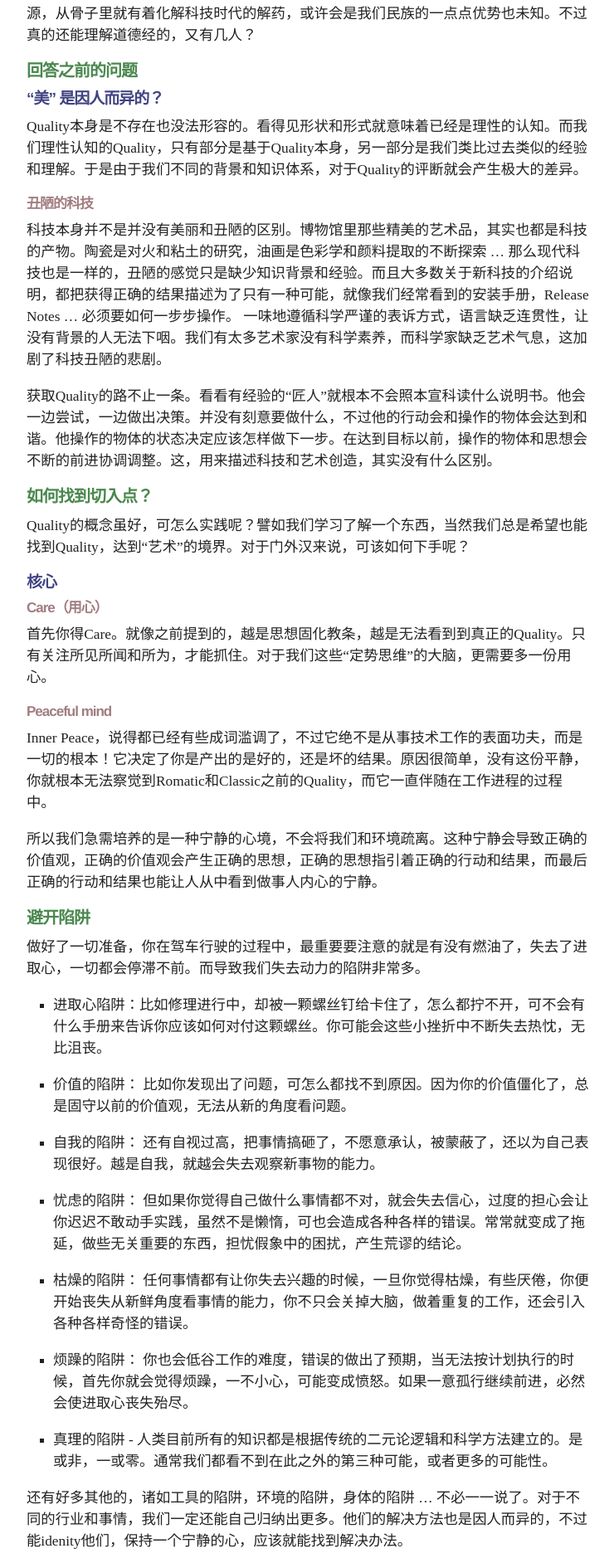
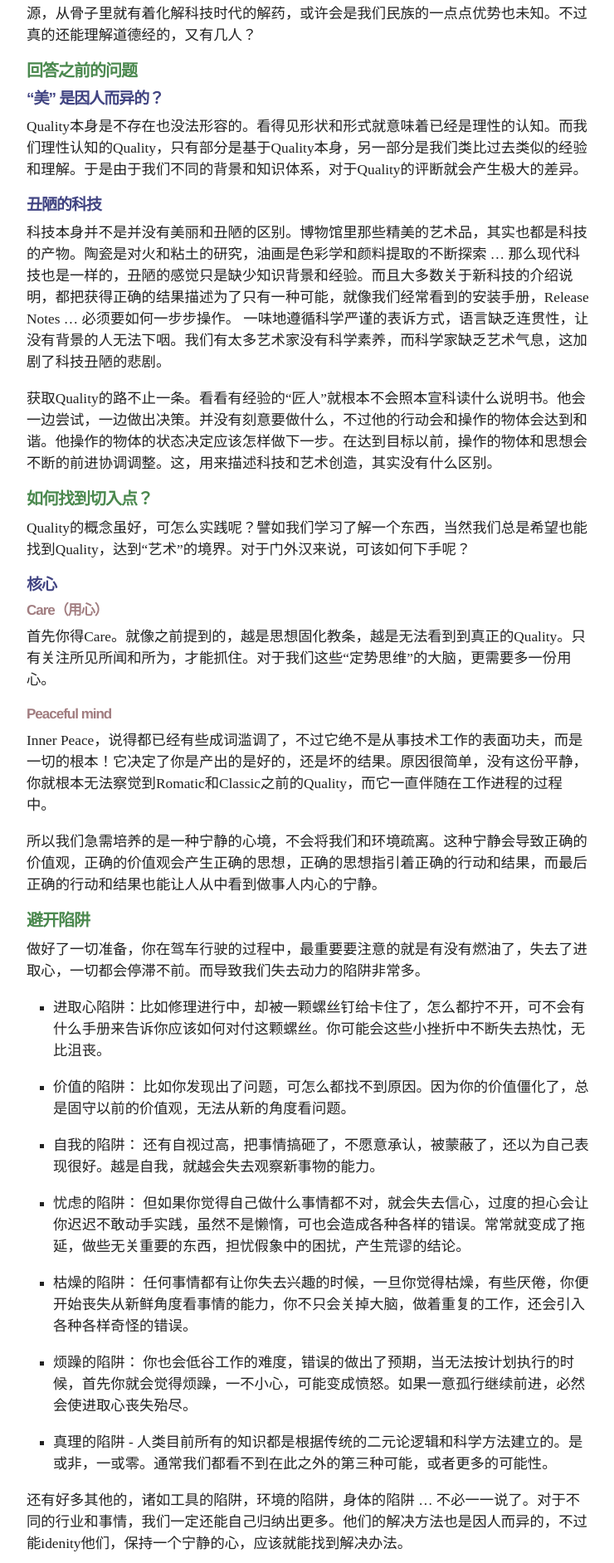
Before and after one commit to villim/villim.github.io, a Jekyll site: the page built from _posts/2017-02-08-review-of-zmm.md, in a window 1280 px wide. Shown: the part 3187-5071 px from the top of the page at 83% size, without its empty margins (143-883 px from the left). Built offline with Jekyll 4.4.1, drawn with Linux system fonts in a browser that asks for light colours; nearby versions of some CDN libraries.

Commit message:
adjust format

```diff
--- a/_posts/2017-02-08-review-of-zmm.md
+++ b/_posts/2017-02-08-review-of-zmm.md
@@ -58,7 +58,7 @@ Pirsig 用很详尽的阐述告诉我们。这所有的偏差，问题出在我
 
 Quality本身是不存在也没法形容的。看得见形状和形式就意味着已经是理性的认知。而我们理性认知的Quality，只有部分是基于Quality本身，另一部分是我们类比过去类似的经验和理解。于是由于我们不同的背景和知识体系，对于Quality的评断就会产生极大的差异。
 
-##### 丑陋的科技
+#### 丑陋的科技
 
 科技本身并不是并没有美丽和丑陋的区别。博物馆里那些精美的艺术品，其实也都是科技的产物。陶瓷是对火和粘土的研究，油画是色彩学和颜料提取的不断探索 ... 那么现代科技也是一样的，丑陋的感觉只是缺少知识背景和经验。而且大多数关于新科技的介绍说明，都把获得正确的结果描述为了只有一种可能，就像我们经常看到的安装手册，Release Notes ... 必须要如何一步步操作。 一味地遵循科学严谨的表诉方式，语言缺乏连贯性，让没有背景的人无法下咽。我们有太多艺术家没有科学素养，而科学家缺乏艺术气息，这加剧了科技丑陋的悲剧。
 
```
